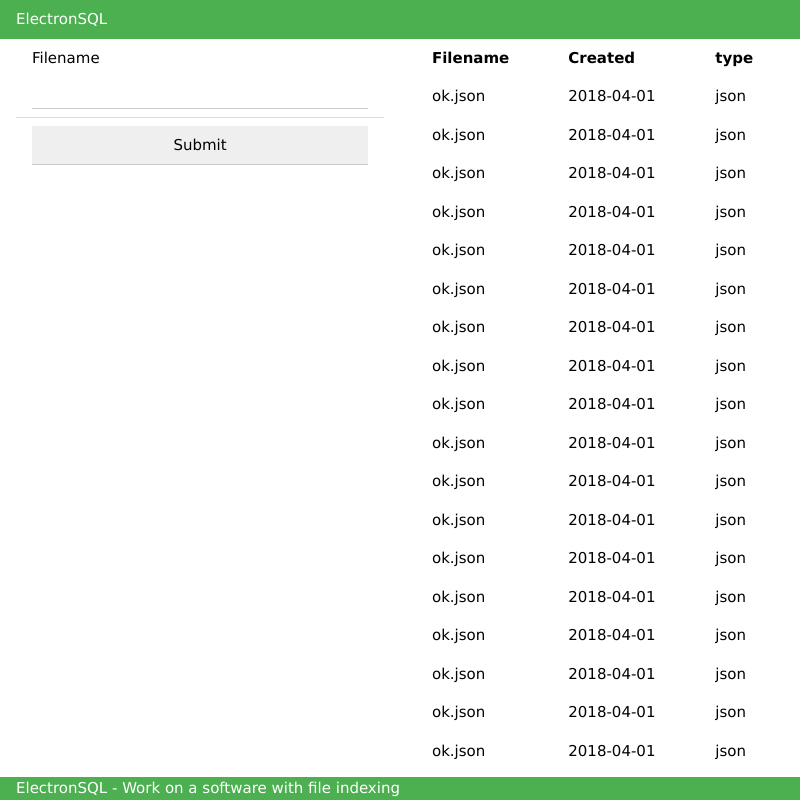
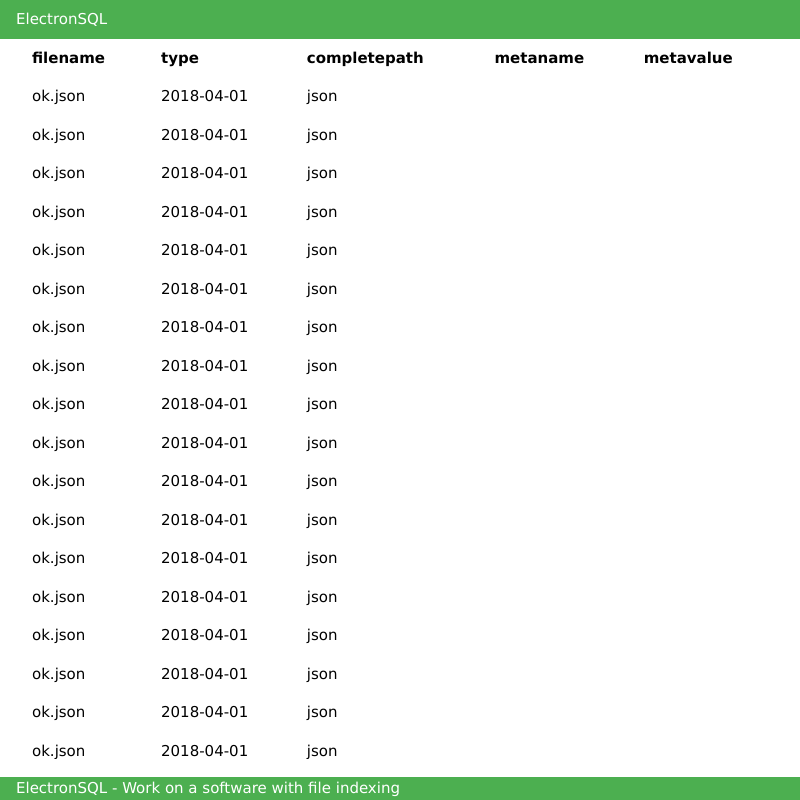
Before and after one commit to alexadrien/ElectronSQL, an Electron app: page index.html in a window 800 px wide. Drawn offline with nearby package versions, Linux system fonts and the light colour scheme.

Commit message:
Delete 2-columns layout

```diff
--- a/index.html
+++ b/index.html
@@ -17,30 +17,17 @@
   <header class="w3-bar w3-green">
     <div href="#" class="w3-bar-item">ElectronSQL</div>
   </header>
-  <main class="w3-row">
-    <div class="w3-col l6 m6 s6">
-      <div class="w3-container" id="searchForm">
-        <ul class="w3-ul">
-          <li class="w3-li">
-            <div>Filename</div>
-            <input type="text" class="w3-input" />
-          </li>
-          <li class="w3-li">
-            <input type="submit" class="w3-input" />
-          </li>
-        </ul>
-      </div>
-    </div>
-    <div class="w3-col l6 m6 s6">
+  <main>
     <div class="w3-container" id="searchResult">
       <table class="w3-table">
         <tr>
-            <th>Filename</th>
-            <th>Created</th>
+          <th>filename</th>
           <th>type</th>
+          <th>completepath</th>
+          <th>metaname</th>
+          <th>metavalue</th>
         </tr>
       </table>
-      </div>
     </div>
   </main>
   <footer class="w3-bar w3-green w3-display-bottommiddle">
```
Lines whose indentation alone changed are shown as unchanged.
